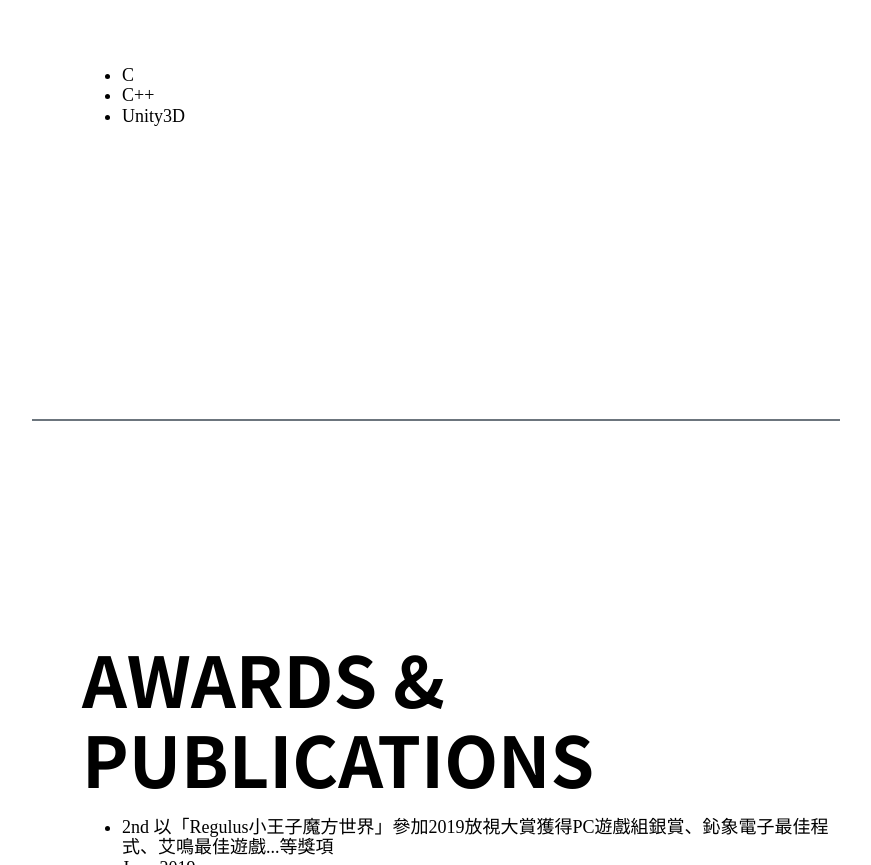
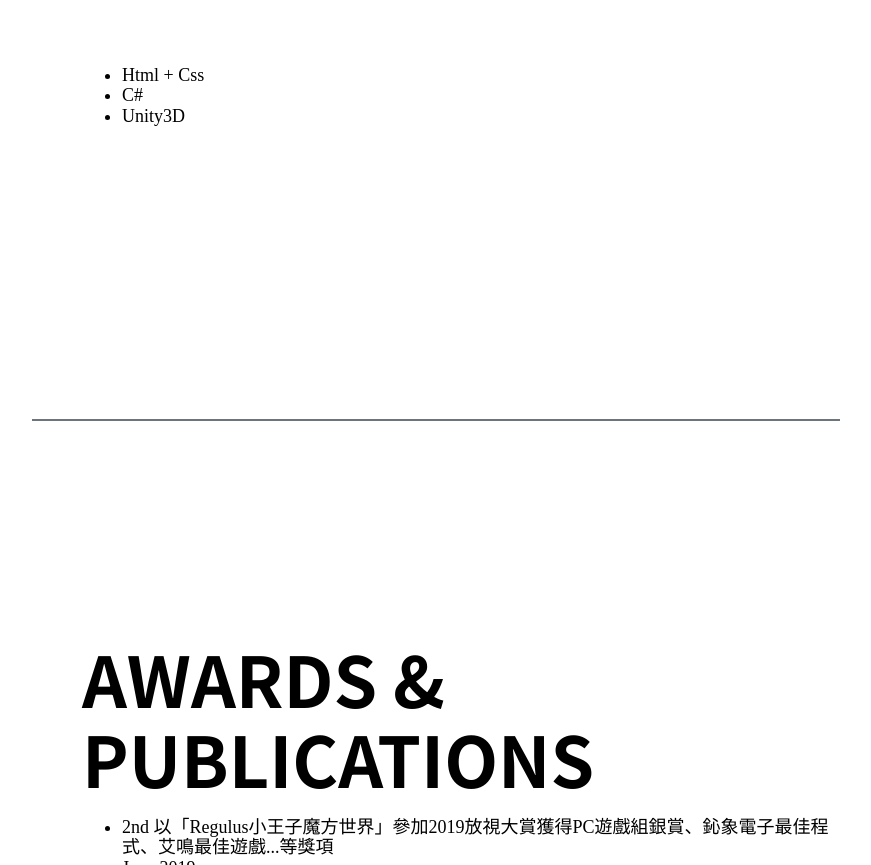
Before and after one commit to LoYiLun/LoYiLun.github.io, a plain HTML site: page Resume/index.html in a window 1280 px wide. Shown: the part 2841-3706 px from the top of the page, without its empty margins (240-1111 px from the left). Drawn offline with Linux system fonts and the light colour scheme.

Commit message:
20210426
更新一些內容

```diff
--- a/Resume/index.html
+++ b/Resume/index.html
@@ -103,8 +103,8 @@
 					PROGRAMMING LANGUAGES & TOOLS
 				</div>
 				<ul>
-					<li>C</li>
-					<li>C++</li>
+					<li>Html + Css</li>
+					<li>C#</li>
 					<li>Unity3D</li>
 				</ul>
 			</div>
```
